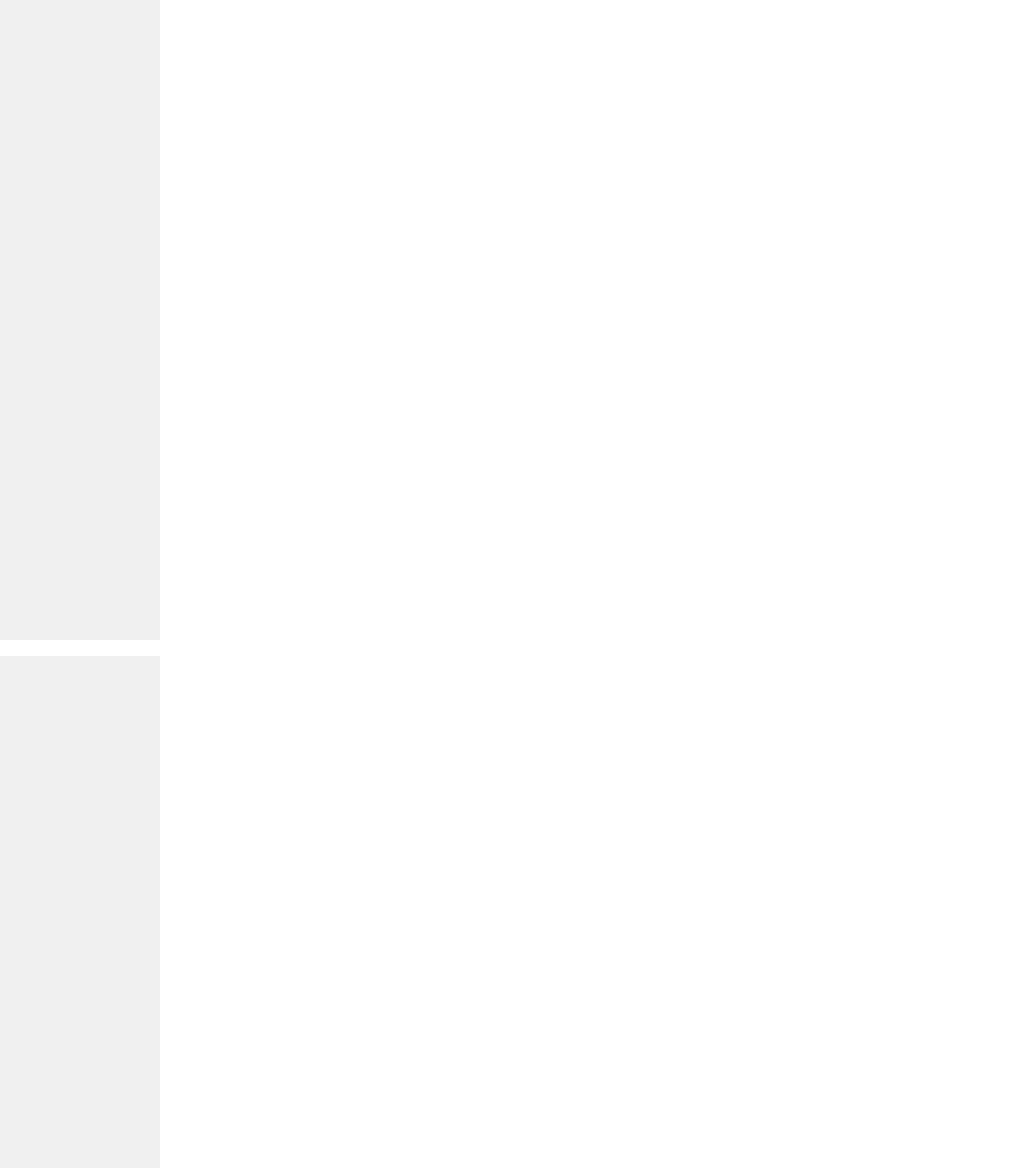
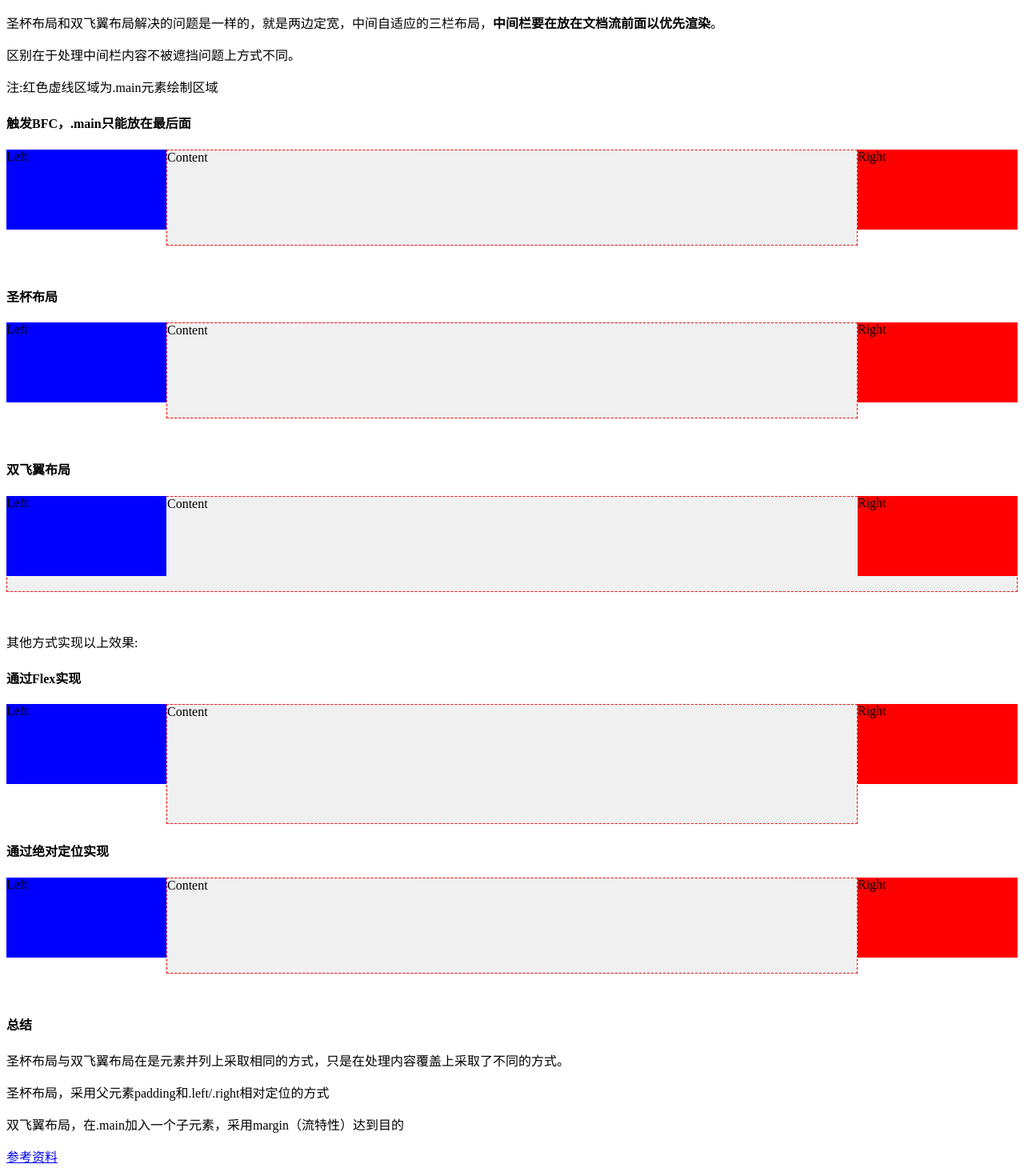
Before and after one commit to jokeewu/fe-learning, a plain HTML site: page css/圣杯布局及双飞翼布局.html in a window 1280 px wide. Shown: the top 1460 px of the page at 80% size. Drawn offline with Linux system fonts and the light colour scheme.

Commit message:
coding test

```diff
--- a/css/圣杯布局及双飞翼布局.html
+++ b/css/圣杯布局及双飞翼布局.html
@@ -2,42 +2,114 @@
 <html lang="zh">
 <head>
   <meta charset="UTF-8">
-  <title>Document</title>
+  <title>三栏布局和圣杯布局及双飞翼布局</title>
 
   <style>
-    body {
-      margin: 0;
-      padding: 0;
+    * { box-sizing: border-box; }
+    .lined { text-decoration: underline; }
+    .em { font-weight: bold; }
+
+    .container { min-height: 150px; margin-bottom: 20px; }
+    .left, .right { width: 200px; height: 100px; }
+    .main { min-height: 120px; background-color: #f0f0f0; border: 1px dashed #ff0000; }
+    .left { background-color: blue; }
+    .right { background-color: red; }
+
+    #c1 .left { float: left; }
+    #c1 .right { float: right; }
+    #c1 .main { overflow: hidden; }
+
+    .ct > div { float: left; }
+    .ct .main { width: 100%; }
+    /* 使其3列并排 */
+    .ct .left { margin-left: -100%; }
+    .ct .right { margin-left: -200px; }
+
+    /* 圣杯布局 */
+    #c2 { padding: 0 200px; }
+    #c2 .main,
+    #c2 .left,
+    #c2 .right {
+      position: relative;
     }
 
-    .container {
-      min-height: 200px;
-      margin-bottom: 20px;
+    #c2 .main {  }
+    #c2 .left { left: -200px; }
+    #c2 .right { right: -200px; }
+
+    /* 双飞翼布局 */
+    #c3 {}
+    #c3 .main-entity { margin: 0 200px; }
+
+    /* flex实现 */
+    .ct-flex { display: flex; }
+    .ct-flex .left { order: -1; }
+    .ct-flex .main { flex: 1; }
+
+    /* 绝对定位实现 */
+    .ct-abs {
+      position: relative;
+      /* margin/padding */
+      margin: 0 200px;
     }
 
-    /* 固定两边宽度 */
-    .left,
-    .right {
-      width: 200px;
-      height: 400px;
-      background-color: #f0f0f0;
-    }
-
-
+    .ct-abs .left, .ct-abs .right { position: absolute; top: 0; }
+    .ct-abs .left { left: -200px; }
+    .ct-abs .right { right: -200px; }
   </style>
 
 </head>
 <body>
+  <p>圣杯布局和双飞翼布局解决的问题是一样的，就是两边定宽，中间自适应的三栏布局，<span class="em">中间栏要在放在文档流前面以优先渲染</span>。</p>
+  <p>区别在于处理中间栏内容不被遮挡问题上方式不同。</p>
+  <p>注:红色虚线区域为.main元素绘制区域</p>
+
+  <h4>触发BFC，.main只能放在最后面</h4>
   <div class="container" id="c1">
-    <div class="main"></div>
-    <div class="left"></div>
-    <div class="right"></div>
+    <div class="left">Left</div>
+    <div class="right">Right</div>
+    <!-- main没有在文档流前面 -->
+    <div class="main">Content</div>
   </div>
 
-  <div class="container" id="c2">
-    <div class="main"></div>
-    <div class="left"></div>
-    <div class="right"></div>
+  <h4>圣杯布局</h4>
+  <div class="container ct" id="c2">
+    <div class="main">Content</div>
+    <div class="left">Left</div>
+    <div class="right">Right</div>
   </div>
+
+  <h4>双飞翼布局</h4>
+  <div class="container ct" id="c3">
+    <div class="main">
+      <div class="main-entity">Content</div>
+    </div>
+    <div class="left">Left</div>
+    <div class="right">Right</div>
+  </div>
+
+  <p>其他方式实现以上效果:</p>
+  <h4>通过Flex实现</h4>
+  <div class="container ct-flex" id="c4">
+    <div class="main">Content</div>
+    <div class="left">Left</div>
+    <div class="right">Right</div>
+  </div>
+
+  <h4>通过绝对定位实现</h4>
+  <div class="container ct-abs" id="c5">
+    <div class="main">Content</div>
+    <div class="left">Left</div>
+    <div class="right">Right</div>
+  </div>
+
+  <h4>总结</h4>
+  <p>圣杯布局与双飞翼布局在是元素并列上采取相同的方式，只是在处理内容覆盖上采取了不同的方式。</p>
+  <p>圣杯布局，采用父元素padding和.left/.right相对定位的方式</p>
+  <p>双飞翼布局，在.main加入一个子元素，采用margin（流特性）达到目的</p>
+
+  <p>
+    <a href="http://blog.csdn.net/wangchengiii/article/details/77926868">参考资料</a>
+  </p>
 </body>
 </html>
```
Also changed, not shown: css/visibility属性值collapse.html (added, +58 -0 lines).
